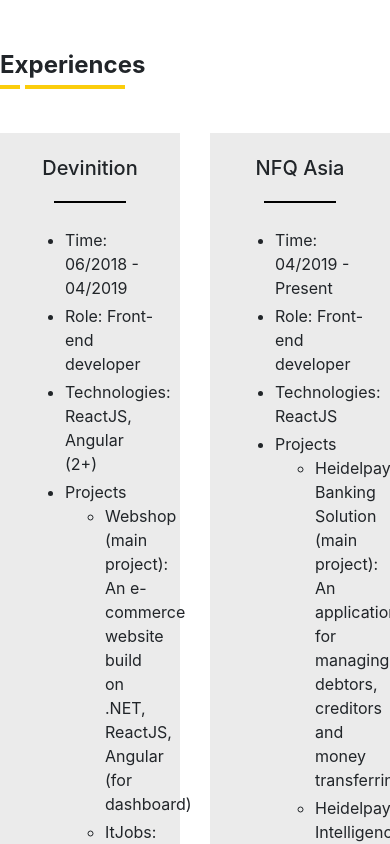
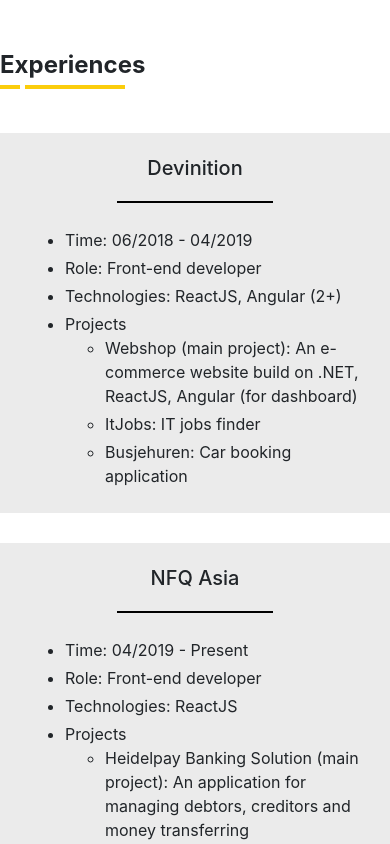
Before and after one commit to khanhpv0305/cv, a Next.js app: page /home/Main in a window 390 px wide. Shown: the part 3180-4024 px from the top of the page. Built offline with nearby package versions, Linux system fonts and the light colour scheme.

Commit message:
Fix layout on mobile

```diff
--- a/pages/home/Main/index.js
+++ b/pages/home/Main/index.js
@@ -188,7 +188,7 @@
     <SectionHeading>Experiences</SectionHeading>
 
     <Row>
-      <Col xs={6}>
+      <Col md={6}>
         <Main.SkillSection>
           <Main.SkillSectionHeading>Devinition</Main.SkillSectionHeading>
 
@@ -216,7 +216,7 @@
         </Main.SkillSection>
       </Col>
 
-      <Col xs={6}>
+      <Col md={6}>
         <Main.SkillSection>
           <Main.SkillSectionHeading>NFQ Asia</Main.SkillSectionHeading>
 
```
